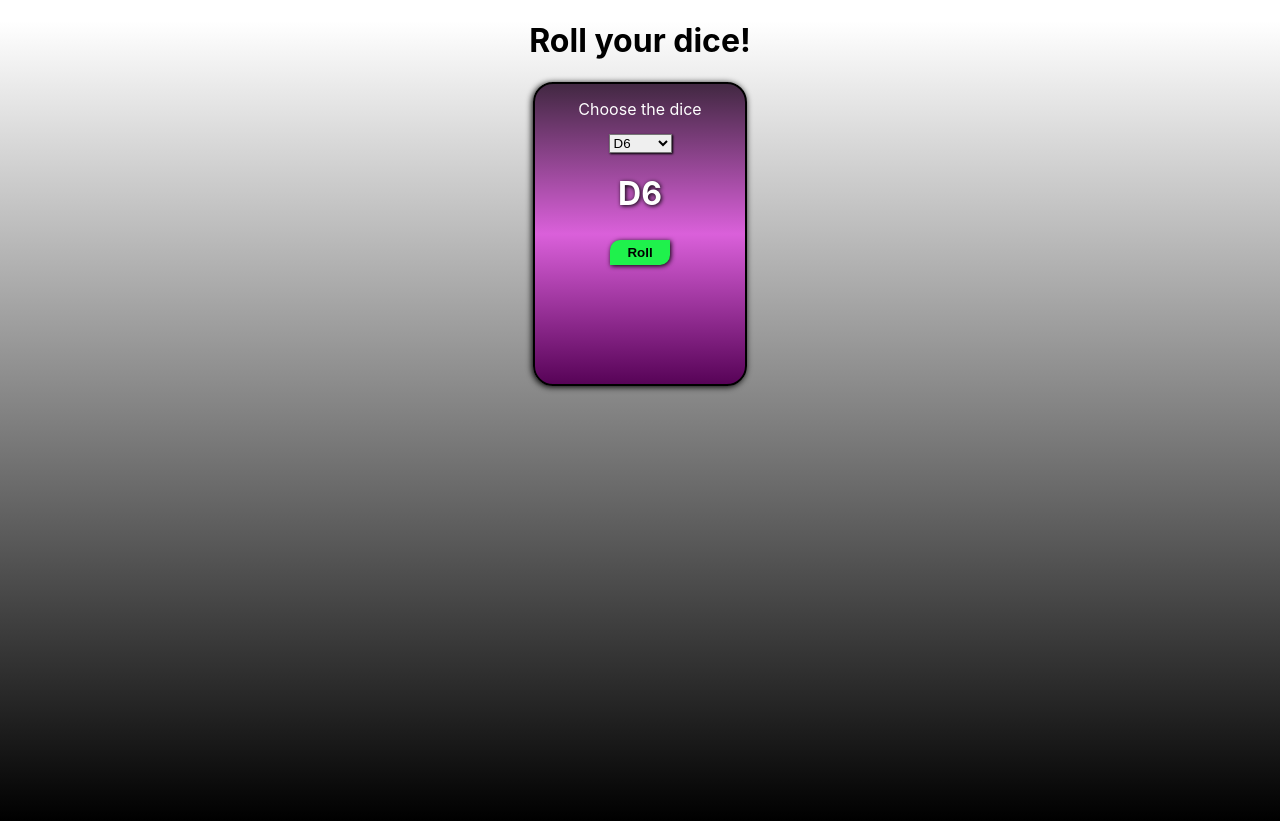
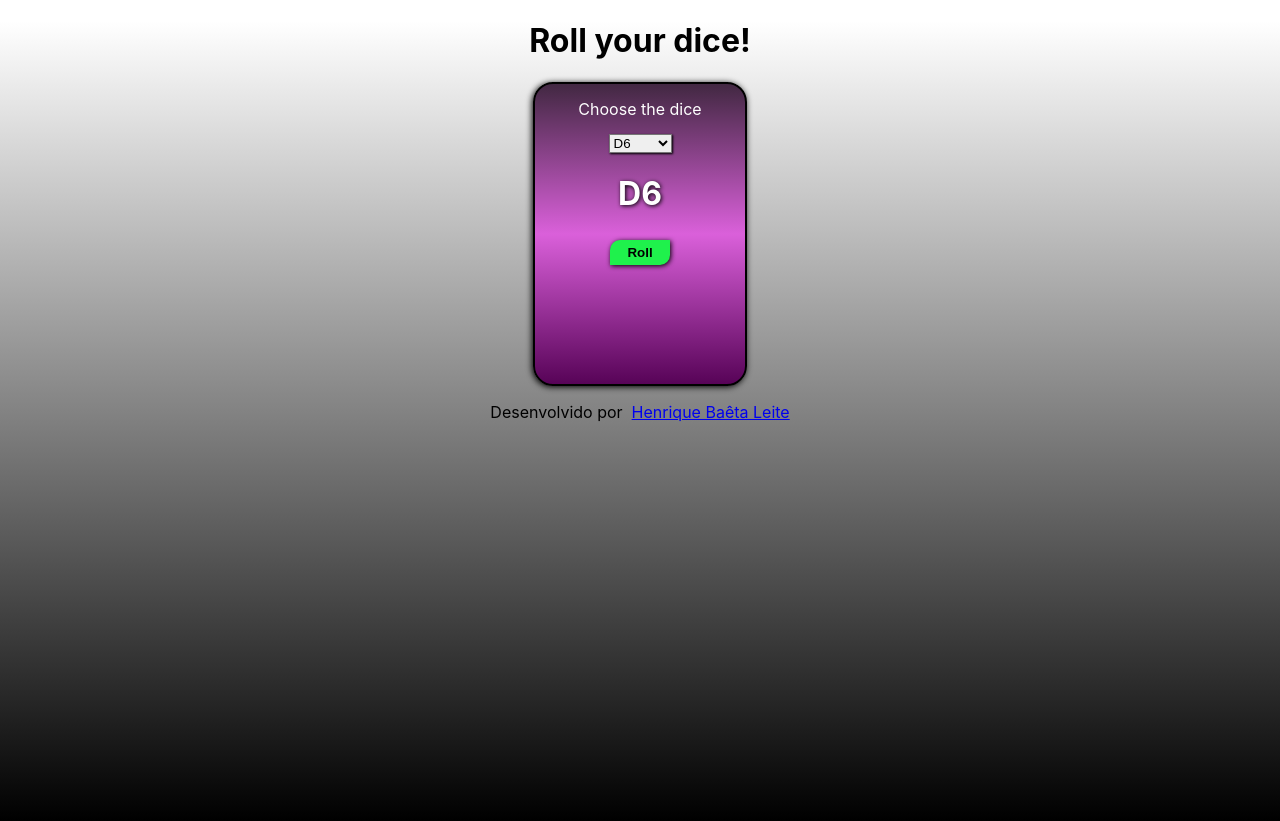
Before and after one commit to HenriqueBaetaLeite/roll-dice, a React (Create React App) app: page / in a window 1280 px wide. Built offline with nearby package versions, Linux system fonts and the light colour scheme.

Commit message:
Adding footer

```diff
--- a/src/App.js
+++ b/src/App.js
@@ -15,6 +15,16 @@ class App extends Component {
       <div className="App">
         <h1>Roll your dice!</h1>
         <InputChoose />
+        <footer>
+          <p>Desenvolvido por &nbsp;
+            <a href="https://www.linkedin.com/in/henrique-ba%C3%AAta-leite-785a4b15a/"
+              target="_blank"
+              rel="noreferrer nofollow"
+            >
+              Henrique Baêta Leite
+            </a>
+          </p>
+        </footer>
       </div>
     );
   }
```
